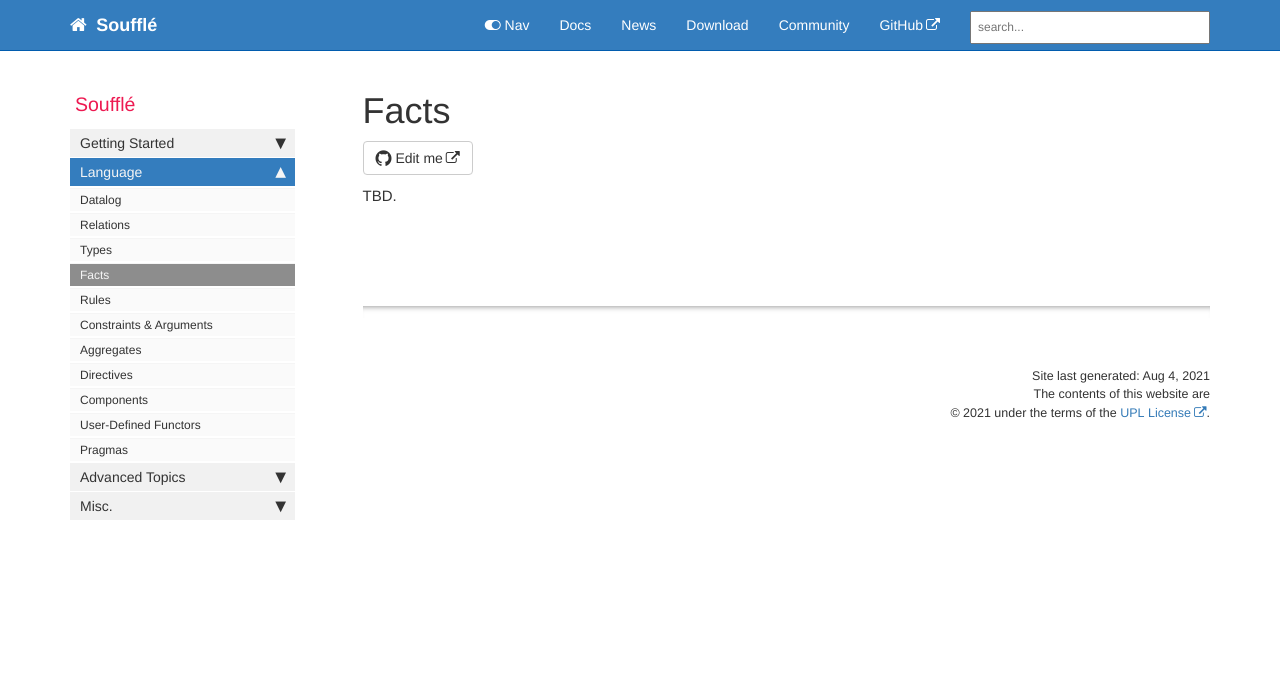
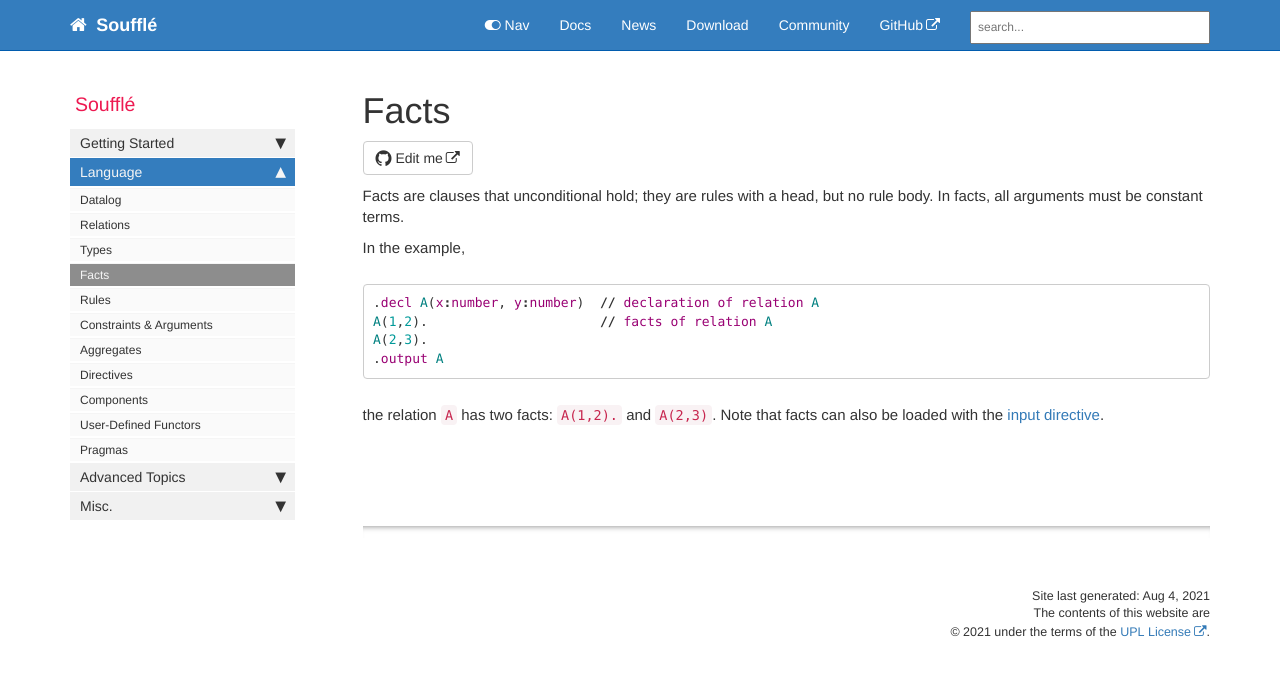
Before and after one commit to souffle-lang/souffle-lang.github.io, a Jekyll site: the page built from pages/docs/facts.md, in a window 1280 px wide. Shown: the top 676 px of the page. Built offline with Jekyll 4.4.1, drawn with Linux system fonts in a browser that asks for light colours; comment, search, counter and statistics services are not loaded.

Commit message:
Update facts.md

````diff
--- a/pages/docs/facts.md
+++ b/pages/docs/facts.md
@@ -5,6 +5,17 @@ sidebar: docs_sidebar
 folder: docs
 ---
 
-TBD.
+Facts are clauses that unconditional hold; they are rules with a head,
+but no rule body. In facts, all arguments must be constant terms.
+
+In the example,
+```prolog
+.decl A(x:number, y:number)  // declaration of relation A
+A(1,2).                      // facts of relation A
+A(2,3).
+.output A
+```
+the relation `A` has two facts: `A(1,2).` and `A(2,3)`.  Note that facts can also be
+loaded with the [input directive](directives).
 
 {% include links.html %}
````
